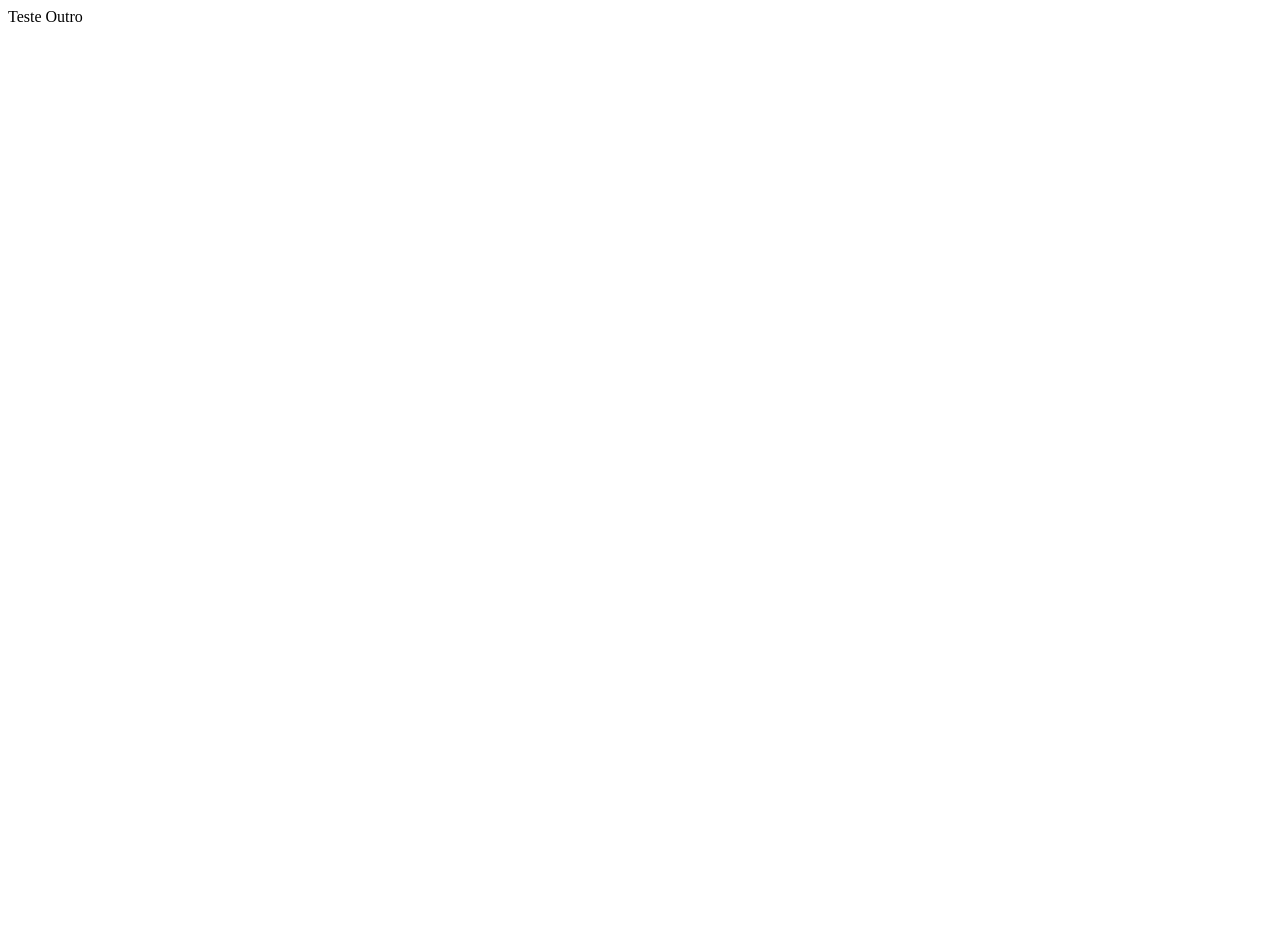
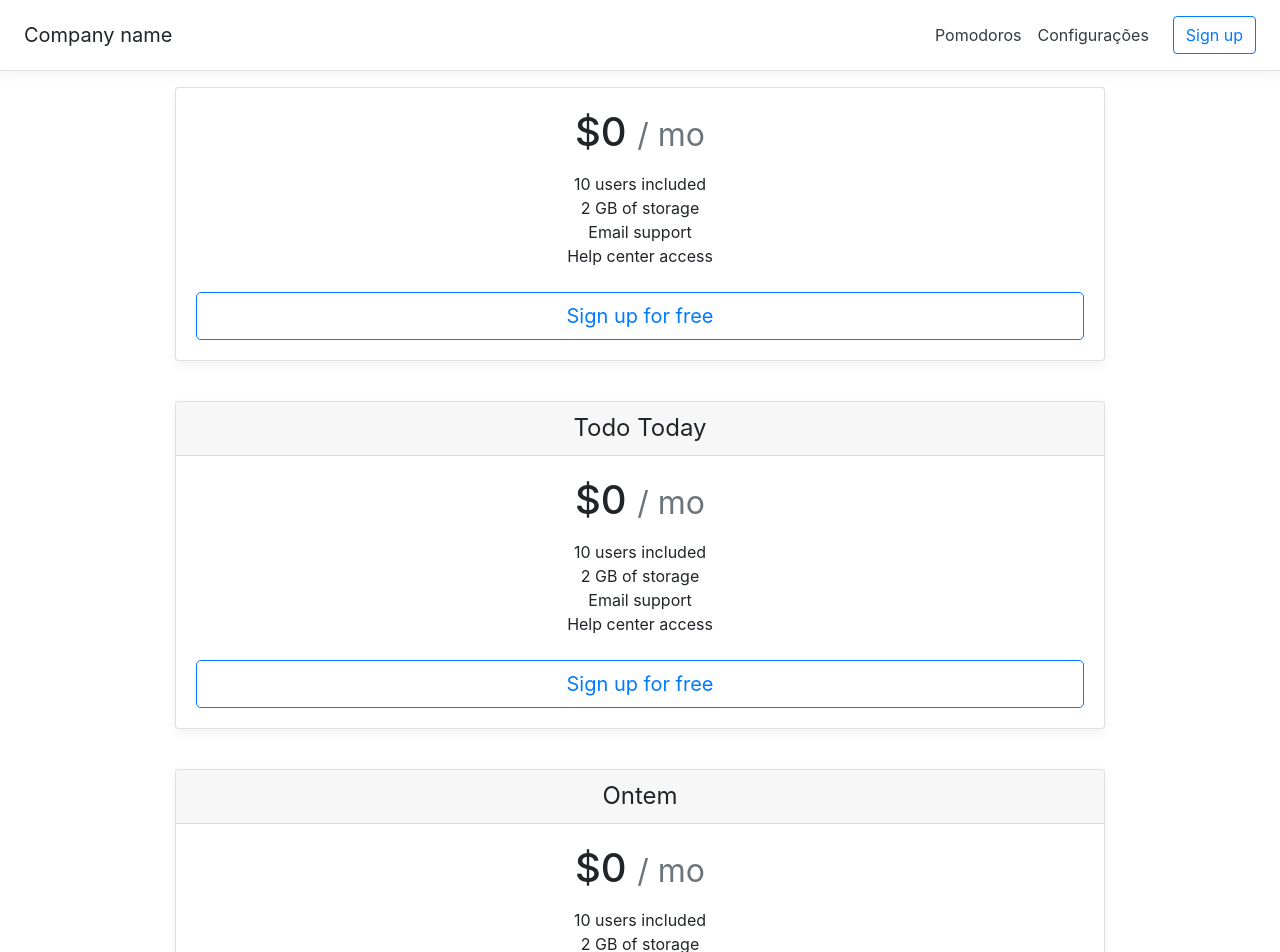
Before and after one commit to waltera/pomodoro-sheet-react, a React app: page / in a window 1280 px wide. Shown: the top 952 px of the page. Before the commit the page ends 800 px from the top, so only its background shows below. Built offline with nearby package versions, Linux system fonts and the light colour scheme.

Commit message:
Add Boostrap and app layout

```diff
--- a/package.json
+++ b/package.json
@@ -5,6 +5,9 @@
   "license": "MIT",
   "private": true,
   "dependencies": {
+    "bootstrap": "^4.0.0",
+    "jquery": "^3.3.1",
+    "popper.js": "^1.14.1",
     "react": "^16.2.0",
     "react-dom": "^16.2.0",
     "react-redux": "^5.0.7",
@@ -15,7 +18,9 @@
     "babel-loader": "^7.1.3",
     "babel-preset-env": "^1.6.1",
     "babel-preset-react": "^6.24.1",
+    "css-loader": "^0.28.11",
     "html-webpack-plugin": "^3.0.4",
+    "style-loader": "^0.20.3",
     "webpack": "^4.0.1",
     "webpack-cli": "^2.0.10",
     "webpack-dev-server": "^3.1.0"
--- a/src/app/App.js
+++ b/src/app/App.js
@@ -1,7 +1,18 @@
 import React from 'react';
+import Head from './Head';
+import Timer from './Timer';
+import TodoToday from './TodoToday';
+import DoneYesterday from './DoneYesterday';
 
 const App = () => (
-  <div>Teste Outro</div>
+  <div>
+    <Head />
+    <Timer />
+    <div className="container">
+      <TodoToday />
+      <DoneYesterday />
+    </div>
+  </div>
 );
 
 export default App;
--- /dev/null
+++ b/src/app/DoneYesterday.js
@@ -0,0 +1,23 @@
+import React from 'react';
+
+const DoneYesterday = () => (
+  <div className="card-deck mb-3 text-center">
+    <div className="card mb-4 box-shadow">
+      <div className="card-header">
+        <h4 className="my-0 font-weight-normal">Ontem</h4>
+      </div>
+      <div className="card-body">
+        <h1 className="card-title pricing-card-title">$0 <small className="text-muted">/ mo</small></h1>
+        <ul className="list-unstyled mt-3 mb-4">
+          <li>10 users included</li>
+          <li>2 GB of storage</li>
+          <li>Email support</li>
+          <li>Help center access</li>
+        </ul>
+        <button type="button" className="btn btn-lg btn-block btn-outline-primary">Sign up for free</button>
+      </div>
+    </div>
+  </div>
+);
+
+export default DoneYesterday;
--- /dev/null
+++ b/src/app/Head.js
@@ -0,0 +1,14 @@
+import React from 'react';
+
+const Head = () => (
+  <div className="d-flex flex-column flex-md-row align-items-center p-3 px-md-4 mb-3 bg-white border-bottom box-shadow">
+    <h5 className="my-0 mr-md-auto font-weight-normal">Company name</h5>
+    <nav className="my-2 my-md-0 mr-md-3">
+      <a className="p-2 text-dark" href="#">Pomodoros</a>
+      <a className="p-2 text-dark" href="#">Configurações</a>
+    </nav>
+    <a className="btn btn-outline-primary" href="#">Sign up</a>
+  </div>
+);
+
+export default Head;
--- /dev/null
+++ b/src/app/Timer.js
@@ -0,0 +1,22 @@
+import React from 'react';
+
+const Timer = () => (
+  <div className="container">
+    <div className="card-deck mb-3 text-center">
+      <div className="card mb-4 box-shadow">
+        <div className="card-body">
+          <h1 className="card-title pricing-card-title">$0 <small className="text-muted">/ mo</small></h1>
+          <ul className="list-unstyled mt-3 mb-4">
+            <li>10 users included</li>
+            <li>2 GB of storage</li>
+            <li>Email support</li>
+            <li>Help center access</li>
+          </ul>
+          <button type="button" className="btn btn-lg btn-block btn-outline-primary">Sign up for free</button>
+        </div>
+      </div>
+    </div>
+  </div>
+);
+
+export default Timer;
--- /dev/null
+++ b/src/app/TodoToday.js
@@ -0,0 +1,23 @@
+import React from 'react';
+
+const TodoToday = () => (
+  <div className="card-deck mb-3 text-center">
+    <div className="card mb-4 box-shadow">
+      <div className="card-header">
+        <h4 className="my-0 font-weight-normal">Todo Today</h4>
+      </div>
+      <div className="card-body">
+        <h1 className="card-title pricing-card-title">$0 <small className="text-muted">/ mo</small></h1>
+        <ul className="list-unstyled mt-3 mb-4">
+          <li>10 users included</li>
+          <li>2 GB of storage</li>
+          <li>Email support</li>
+          <li>Help center access</li>
+        </ul>
+        <button type="button" className="btn btn-lg btn-block btn-outline-primary">Sign up for free</button>
+      </div>
+    </div>
+  </div>
+);
+
+export default TodoToday;
--- /dev/null
+++ b/src/app/styles.css
@@ -0,0 +1,25 @@
+html {
+  font-size: 14px;
+}
+@media (min-width: 768px) {
+  html {
+    font-size: 16px;
+  }
+}
+
+.container {
+  max-width: 960px;
+}
+
+.pricing-header {
+  max-width: 700px;
+}
+
+.card-deck .card {
+  min-width: 220px;
+}
+
+.border-top { border-top: 1px solid #e5e5e5; }
+.border-bottom { border-bottom: 1px solid #e5e5e5; }
+
+.box-shadow { box-shadow: 0 .25rem .75rem rgba(0, 0, 0, .05); }
--- a/src/index.html
+++ b/src/index.html
@@ -10,7 +10,5 @@
     </noscript>
 
     <div id="root"></div>
-
-    <script type="text/javascript" src="bundle.js"></script>
   </body>
 </html>
--- a/webpack.config.js
+++ b/webpack.config.js
@@ -15,6 +15,10 @@ module.exports = {
         use: {
           loader: 'babel-loader'
         }
+      },
+      {
+        test: /\.css$/,
+        use: ['style-loader', 'css-loader']
       }
     ]
   },
```
Also changed, not shown: src/index.js (+8 -3 lines), 2 other files (tests, documents, lock files or other folders).
